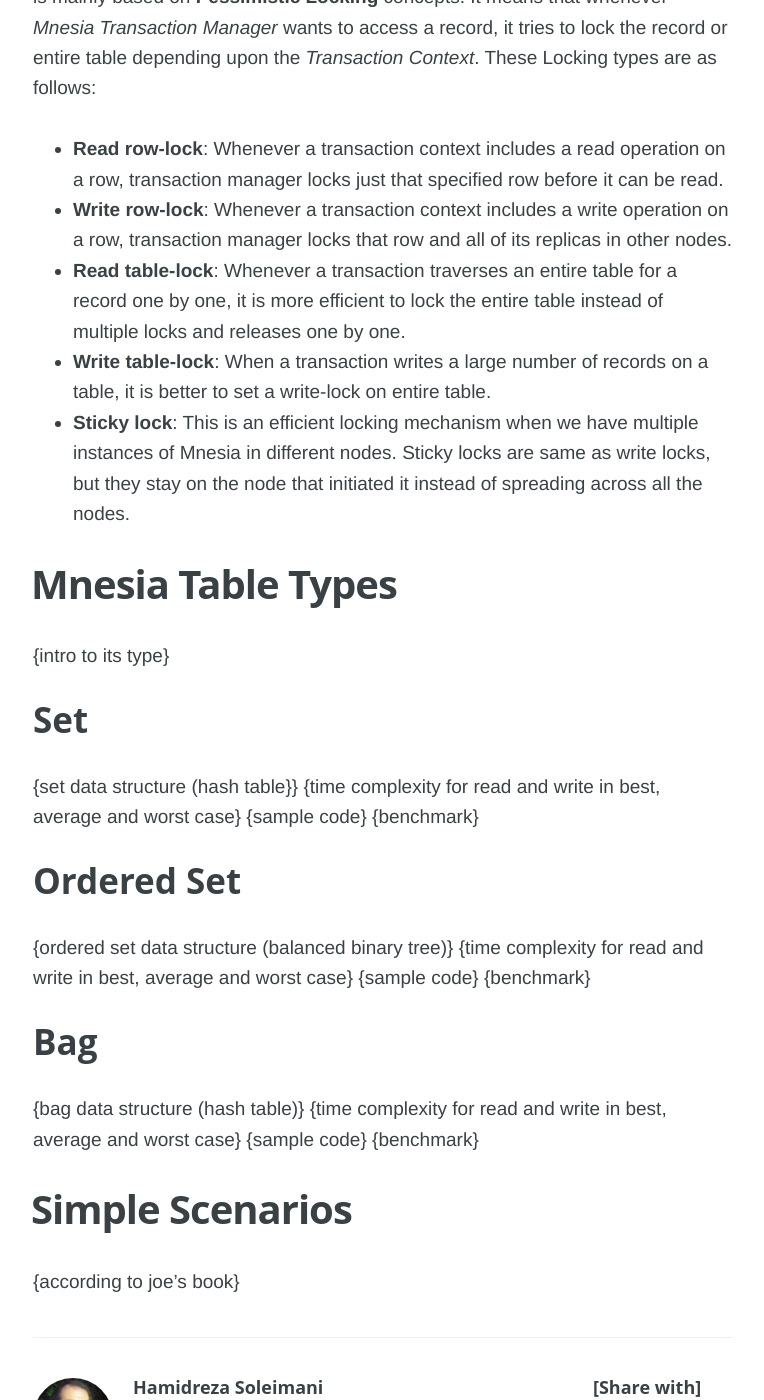
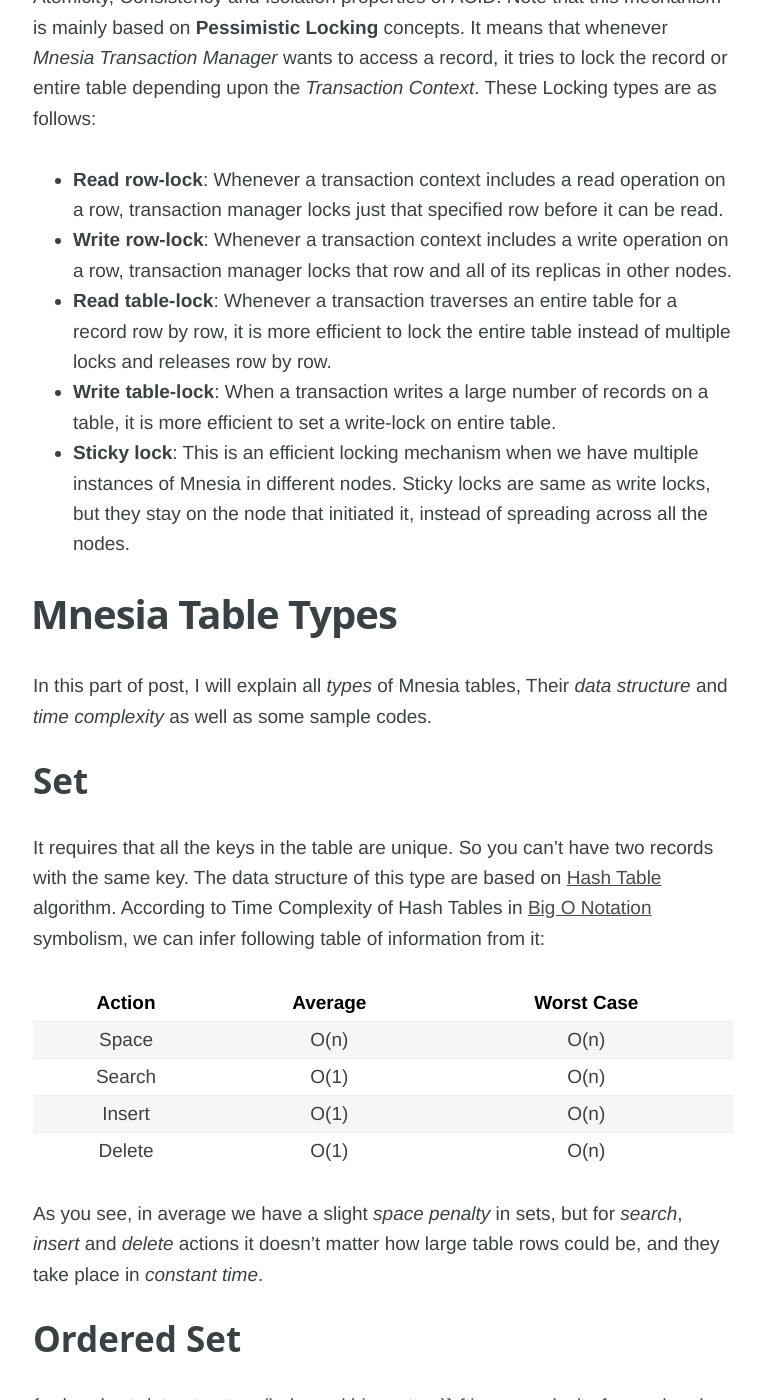
Before and after one commit to hamidreza-s/hamidreza-s.github.io, a Jekyll site: the page built from _posts/2014-06-10-mnesia-table-types-and-time-complexity.markdown, in a window 1280 px wide and 1400 px high, scrolled down 1986 px. Shown: the whole window, without its empty margins (257-1021 px from the left). Built offline with Jekyll 4.4.1, drawn with Linux system fonts in a browser that asks for light colours; Markdown is read by kramdown in place of the engine named in the settings; some of the changed text lies outside the part shown.

Commit message:
mnesia table types (draft 3)

````diff
--- a/_posts/2014-06-10-mnesia-table-types-and-time-complexity.markdown
+++ b/_posts/2014-06-10-mnesia-table-types-and-time-complexity.markdown
@@ -8,9 +8,9 @@ categories: erlang mnesia time-complixity
 In this post, I want to introduce [Mnesia](--link--) [Data Base Management System (DBMS)](--link--), its **Lock Mechanism**, **Time Complexity** and **Table Types**. In the last part of this post, I will explain some simple scenarios for using Mnesia in production environments.
 
 ## What is Mnesia
-Mnesia is an **Embedded**, **Key/Value**, **Distributed** and **Transactional** database which is bundled with Erlang/OTP platform for use in **[Soft Real-time](--link--)** applications.
+Mnesia is an **Embedded**, **Key/Value**, **Distributed** and **Transactional** database which is bundled with [Erlang/OTP](--link--) platform for use in [Soft Real-time](--link--) applications.
 
-It is Embedded and you don't need to install it separately. With an Erlang/OTP installed in your machine, you have already had an installed instance of Mnesia.
+It is Embedded in Erlang and you don't need to install it separately. With an Erlang/OTP installed in your machine, you have already had an installed instance of Mnesia.
 
 It is Key/Value, so for storing data in Mnesia all you need is a key and its value. This approach, like other [NoSql](--link--) databases, provides simplicity of design, horizontal scaling and finer control over availability.
 
@@ -30,30 +30,88 @@ As mentioned before, Mnesia needs some _Locking Mechanisms_ to achieve Atomicity
 
 - **Read row-lock**: Whenever a transaction context includes a read operation on a row, transaction manager locks just that specified row before it can be read.
 - **Write row-lock**: Whenever a transaction context includes a write operation on a row, transaction manager locks that row and all of its replicas in other nodes.
-- **Read table-lock**: Whenever a transaction traverses an entire table for a record one by one, it is more efficient to lock the entire table instead of multiple locks and releases one by one.
-- **Write table-lock**: When a transaction writes a large number of records on a table, it is better to set a write-lock on entire table.
-- **Sticky lock**: This is an efficient locking mechanism when we have multiple instances of Mnesia in different nodes. Sticky locks are same as write locks, but they stay on the node that initiated it instead of spreading across all the nodes.
+- **Read table-lock**: Whenever a transaction traverses an entire table for a record row by row, it is more efficient to lock the entire table instead of multiple locks and releases row by row.
+- **Write table-lock**: When a transaction writes a large number of records on a table, it is more efficient to set a write-lock on entire table.
+- **Sticky lock**: This is an efficient locking mechanism when we have multiple instances of Mnesia in different nodes. Sticky locks are same as write locks, but they stay on the node that initiated it, instead of spreading across all the nodes.
 
 ## Mnesia Table Types
-{intro to its type}
+In this part of post, I will explain all _types_ of Mnesia tables, Their _data structure_ and _time complexity_ as well as some sample codes.
 
 ### Set
-{set data structure (hash table}}
-{time complexity for read and write in best, average and worst case}
-{sample code}
-{benchmark}
+It requires that all the keys in the table are unique. So you can't have two records with the same key. The data structure of this type are based on [Hash Table](--link--) algorithm. According to Time Complexity of Hash Tables in [Big O Notation](--link--) symbolism, we can infer following table of information from it:
+
+| Action | Average | Worst Case |
+|:------:|:-------:|:----------:|
+| Space  | O(n)    | O(n)       |
+| Search | O(1)    | O(n)       |
+| Insert | O(1)    | O(n)       |
+| Delete | O(1)    | O(n)       |
+
+As you see, in average we have a slight _space penalty_ in sets, but for _search_, _insert_ and _delete_ actions it doesn't matter how large table rows could be, and they take place in _constant time_.
 
 ### Ordered Set
 {ordered set data structure (balanced binary tree)}
 {time complexity for read and write in best, average and worst case}
 {sample code}
-{benchmark}
 
 ### Bag
 {bag data structure (hash table)}
 {time complexity for read and write in best, average and worst case}
 {sample code}
-{benchmark}
+
+### Code Samples
+
+The following sample codes are as simple as possible just for getting the sense of it.
+
+```erlang
+-module(set_table). %% defines module
+-export([init/1, write/1, read/1]). %% sets public functions
+-record(user, {id, username, password}). %% defines user record
+
+%% ------------------------
+%% --- initialize table ---
+%% ------------------------
+init(TableType) ->
+	%% create database in current node
+	mnesia:create_schema([node()]),
+
+	%% starts mneisa database
+	mnesia:start(),
+
+	%% creates user table based on given type
+	{atomic, ok} = mnesia:create_table(user, [
+		{attributes, record_info(fields, user)},
+		{type, TableType}
+	]).
+
+%% ------------------------
+%% ---- write a record ----
+%% ------------------------
+write(Record) ->
+
+	%% wraps write operation in a fun
+	Write = fun() ->
+		mnesia:write(Record)
+	end,
+
+	%% runs given fun transactionally
+	mnesia:transaction(Write).
+
+%% ------------------------
+%% ---- read a record -----
+%% ------------------------
+read(Id) ->
+
+	%% wraps read operation in a fun
+	Read = fun() ->
+		mnesia:read(user, Id)
+	end,
+
+	%% runs given fun transactionally
+	mnesia:transaction(Read).
+```
+
+I tried to write self-explanatory codes in order to bypass line by line explaining.
 
 ## Simple Scenarios
 {according to joe's book}
````
Also changed, not shown: other parts of _posts/2014-06-10-mnesia-table-types-and-time-complexity.markdown (+1 -1 lines).
